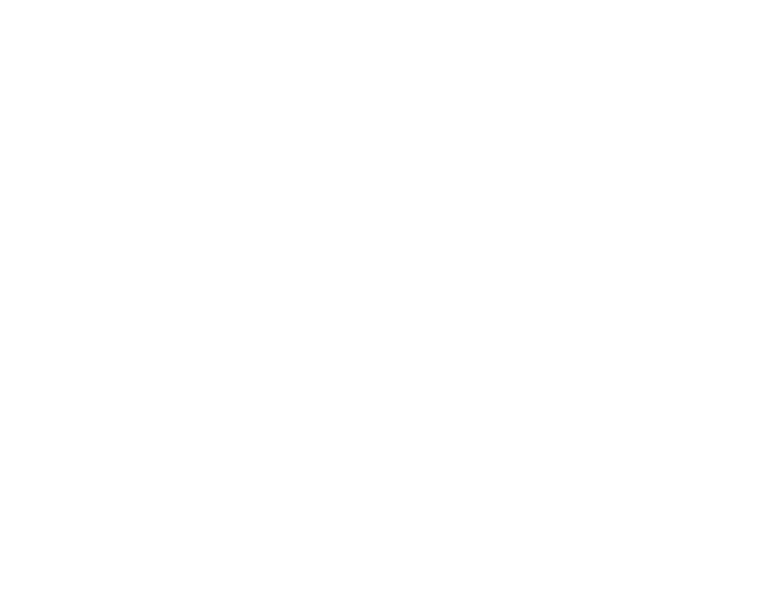
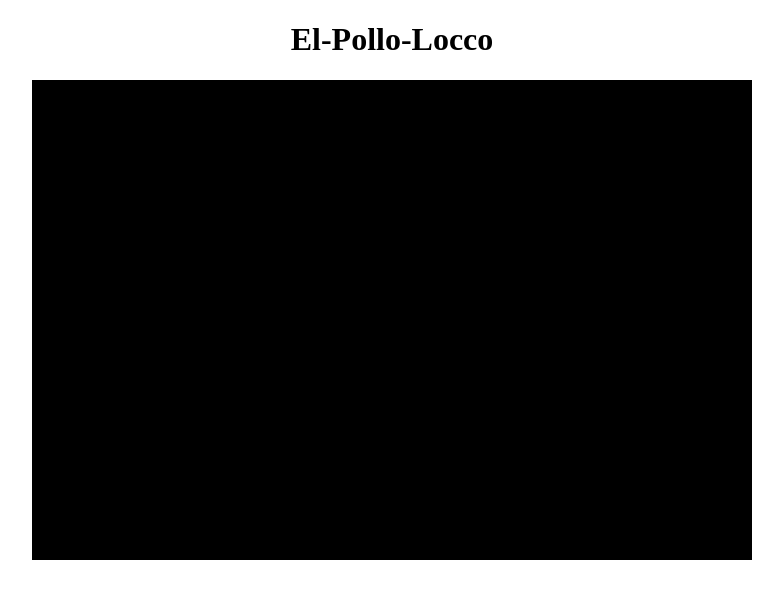
Before and after one commit to Kendrazapfen/el-pollo-locco, a plain HTML site: page index.html in a window 1280 px wide. Shown: the whole page, without its empty margins (248-1031 px from the left). Drawn offline with Linux system fonts and the light colour scheme.

Commit message:
basic structure

```diff
--- a/index.html
+++ b/index.html
@@ -6,8 +6,12 @@
     <title>El-Pollo-Locco</title>
     <link rel="shortcut icon" href="icons/favicon/favicon-16x16.png" type="image/x-icon">
     <link rel="stylesheet" href="style.css">
+    <script src="js/game.js"></script>
 </head>
 <body>
+    <h1>El-Pollo-Locco</h1>
+    <canvas width="720" height="480">
 
+    </canvas>
 </body>
 </html>
--- a/style.css
+++ b/style.css
@@ -0,0 +1,10 @@
+body{
+    margin: 0;
+    display: flex;
+    flex-direction: column;
+    align-items: center;
+
+}
+canvas{
+    background-color: black;
+}
```
Also changed, not shown: fonts/zabars.ttf (added), js/game.js (added).
